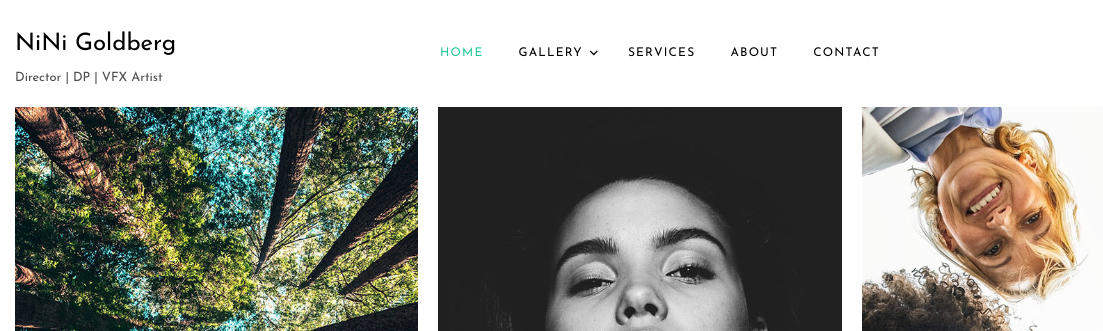
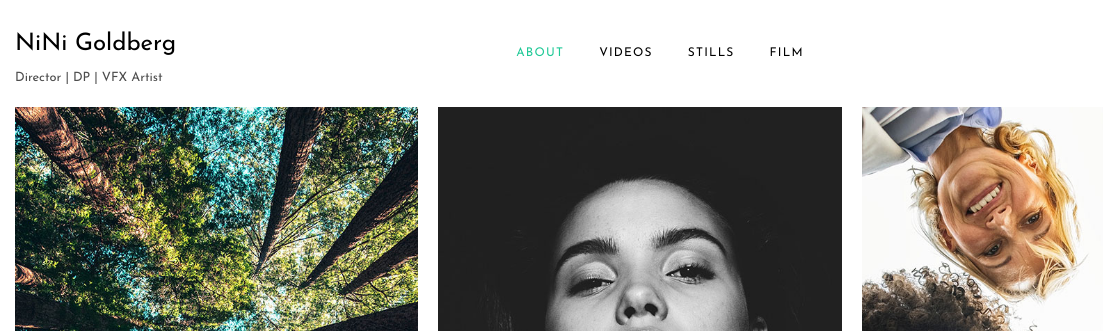
Before and after one commit to ninigold/nini, a plain HTML site: page index.html in a window 1280 px wide. Shown: the top 331 px of the page, 0-1103 px from the left. Drawn offline with Linux system fonts and the light colour scheme; files whose address does not match are found by name.

Commit message:
Update index.html

```diff
--- a/index.html
+++ b/index.html
@@ -56,8 +56,9 @@
             <nav class="site-navigation position-relative text-right text-lg-center" role="navigation">
 
               <ul class="site-menu js-clone-nav mx-auto d-none d-lg-block">
-                <li class="active"><a href="index.html">Home</a></li>
-                <li class="has-children">
+                <li class="active"><a href="index.html">About</a></li>
+
+                <!-- <li class="has-children">
                   <a href="single.html">Gallery</a>
                   <ul class="dropdown">
                     <li><a href="#">Nature</a></li>
@@ -76,10 +77,15 @@
                       </ul>
                     </li>
                   </ul>
-                </li>
-                <li><a href="services.html">Services</a></li>
+                </li> -->
+
+                <li><a href="#">Videos</a></li>
+                <li><a href="#">Stills</a></li>
+                <li><a href="#">Film</a></li>
+
+                <!-- <li><a href="services.html">Services</a></li>
                 <li><a href="about.html">About</a></li>
-                <li><a href="contact.html">Contact</a></li>
+                <li><a href="contact.html">Contact</a></li> -->
               </ul>
             </nav>
           </div>
```
